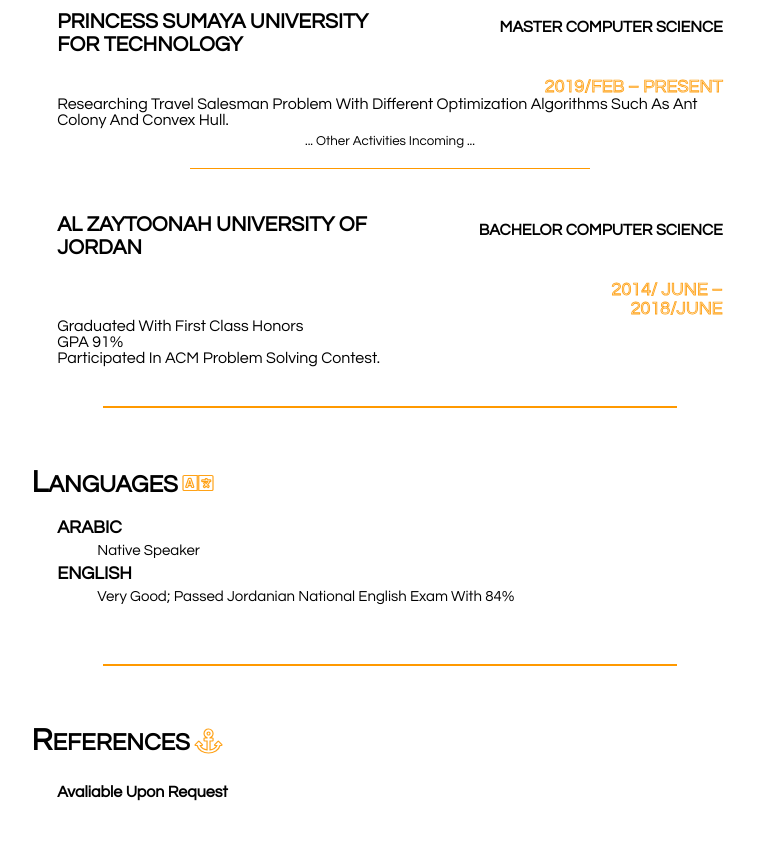
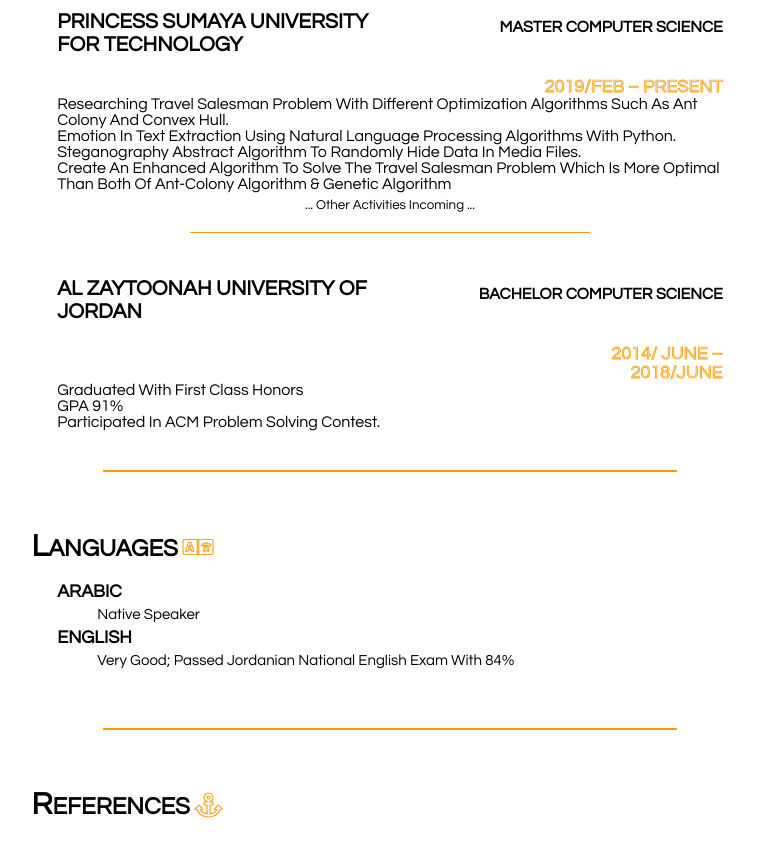
Before and after one commit to daglas4ever/cv, a plain HTML site: page index.html in a window 1280 px wide. Shown: the part 2120-2961 px from the top of the page, without its empty margins (250-1029 px from the left). Drawn offline with Linux system fonts and the light colour scheme.

Commit message:
ADDED done RESEARCHES TO PSUT ACTIVITIES

```diff
--- a/index.html
+++ b/index.html
@@ -241,6 +241,20 @@
                 Researching Travel Salesman Problem With Different Optimization
                 Algorithms such as Ant Colony and Convex Hull.
               </li>
+              <li>
+                Emotion in text extraction using Natural Language Processing
+                algorithms with python.
+              </li>
+              <li>
+                Steganography abstract algorithm to randomly hide data in media
+                files.
+              </li>
+              <li>
+                Create an enhanced algorithm to solve the Travel Salesman
+                problem which is more optimal than both of Ant-colony algorithm
+                & Genetic Algorithm
+              </li>
+              <!-- Add image processing & AI projects -->
               <li style="text-align: center;">
                 <sub>... Other Activities Incoming ...</sub>
               </li>
```
